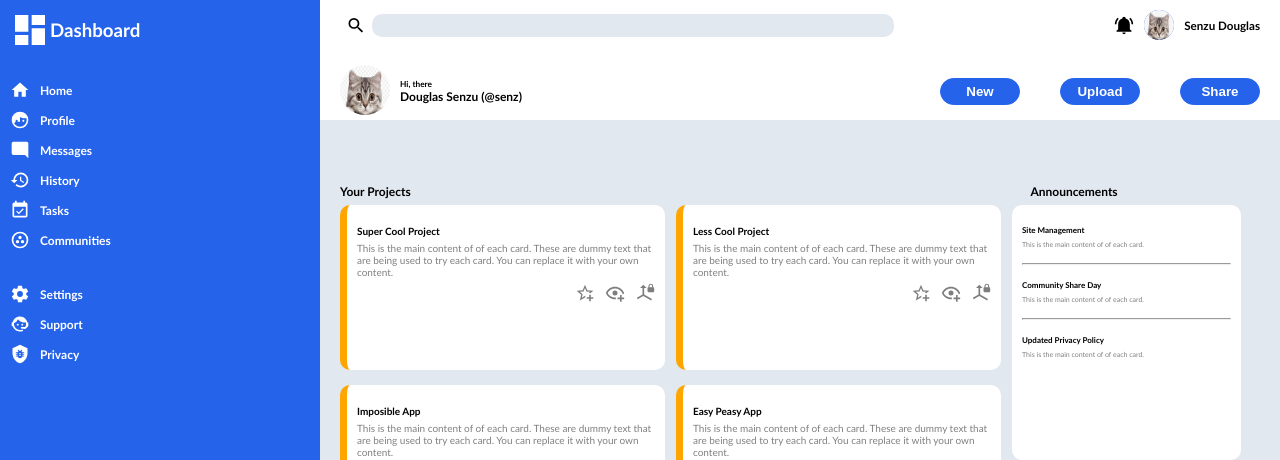
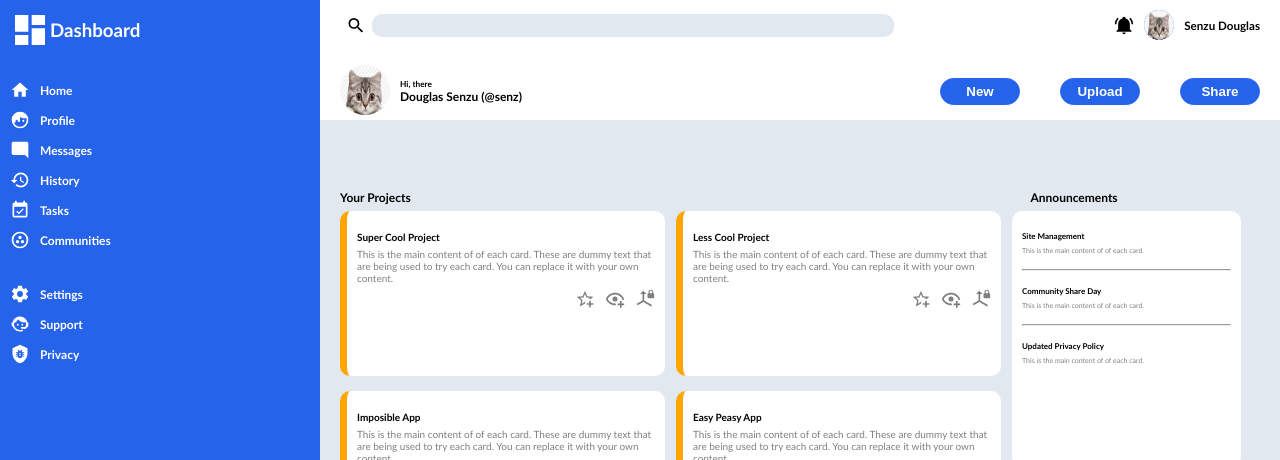
Before and after one commit to senzdigitalsinc23/admin-dashboard, a plain HTML site: page index.html in a window 1280 px wide. Shown: the top 460 px of the page. Drawn offline with Linux system fonts and the light colour scheme.

Commit message:
Completed Project

```diff
--- a/assets/css/styles.css
+++ b/assets/css/styles.css
@@ -13,6 +13,7 @@
 body {
     margin: 0;
     background-color: #e2e8f0;
+    position: fixed;
 }
 
 h1, h2, h3, h4, h5, h6 {
@@ -23,8 +24,7 @@ h1, h2, h3, h4, h5, h6 {
 
 .grid-container {
     display: grid;
-    grid-template: repeat(12, 10vh) / repeat(4, 25%) ;
-    width: 100%;
+    grid-template: repeat(12, 8.5vh) / repeat(4, 25%) ;
 }
 
 .labels {
@@ -52,6 +52,7 @@ h1, h2, h3, h4, h5, h6 {
     grid-area: 1 / 1 / 18 / 2;
     background-color: #2563eb;
     padding: 10px;
+    height: 100vh;
 }
 
 .sidebar ul {
@@ -208,7 +209,7 @@ a {
 /* Main Content Area */
 .main-content {
     grid-area: 3 / 2 / 4 / 5;
-    margin: 0px 0 0 20px;
+    margin: 30px 0 0 20px;
     display: grid;
     grid-template: repeat(15, 5vh) / repeat(20, 5%);
     grid-gap: 5px 1px;
```
